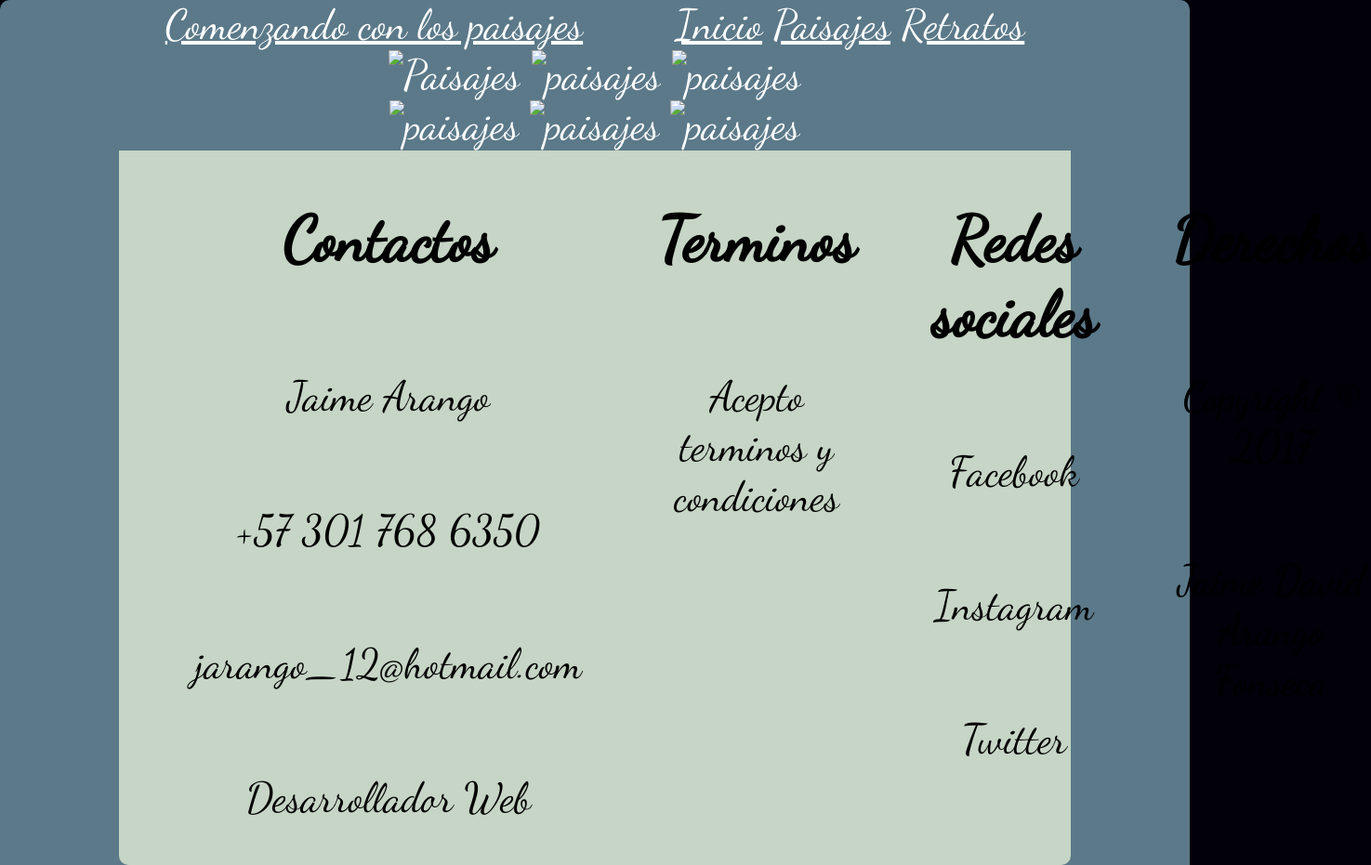
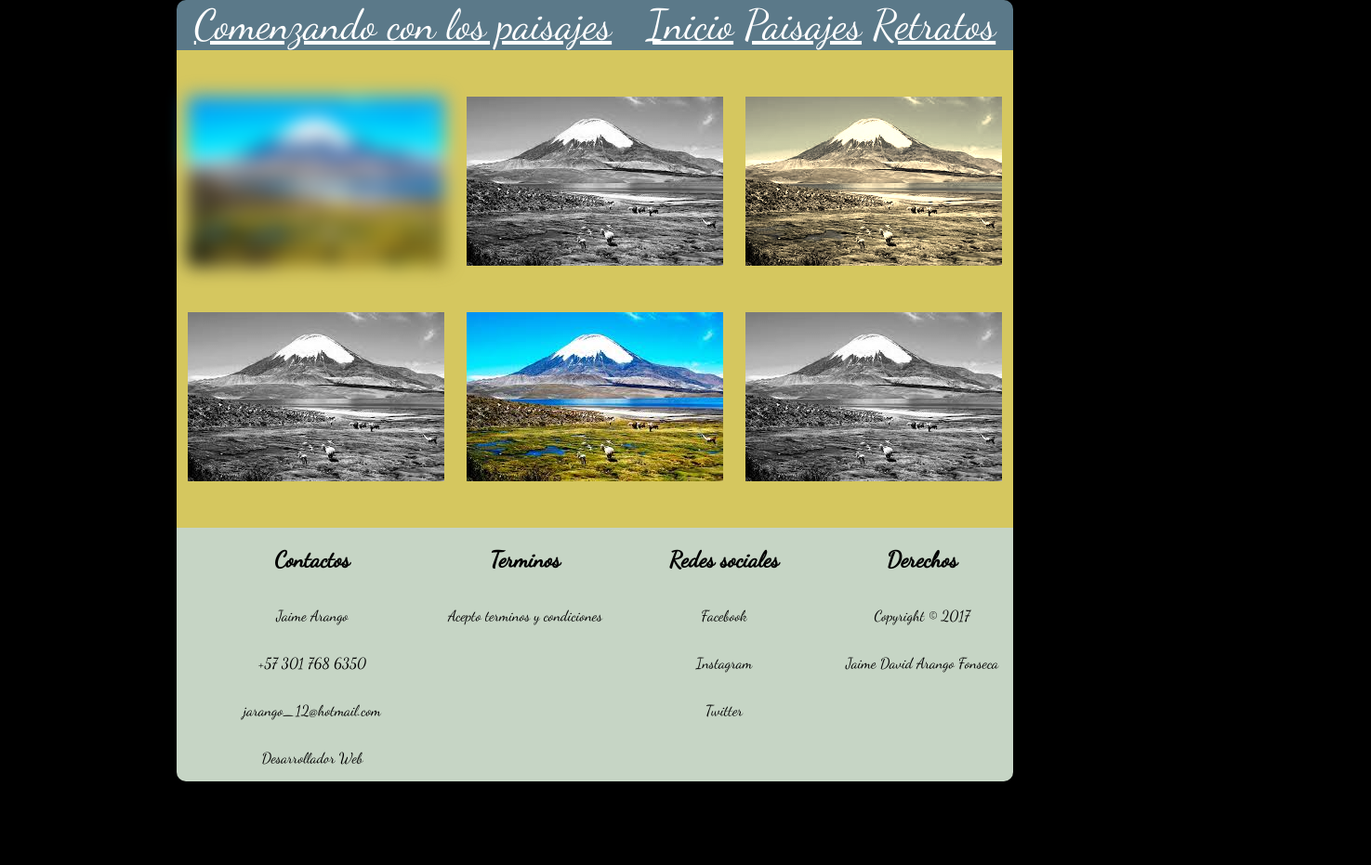
Before and after one commit to jaimearango12/Eveluacionfinalccs, a plain HTML site: page Paisajes.html in a window 1280 px wide. Shown: the whole page at 93% size, 1475 px wide, since content can reach past the window. After the commit the page ends 841 px from the top, so only its background shows below. Drawn offline with Linux system fonts and the light colour scheme.

Commit message:
faltan unos retoque finales

```diff
--- a/Paisajes.html
+++ b/Paisajes.html
@@ -4,12 +4,11 @@
     <meta charset="utf-8">
     <meta name="viewport" content="width=device-width">
     <link href="https://fonts.googleapis.com/css?family=Dancing+Script" rel="stylesheet">
-    <link rel="stylesheet" href="css/estilos-alternativo.css">
+    <link rel="stylesheet" href="css/estilos-alternative.css">
     <link rel="stylesheet" href="css/estilos-base.css">
     <title>Inicio</title>
   </head>
   <body>
-    <header>
     <div id="contenedor">
      <header>
         <nav class="titulo">
@@ -22,15 +21,15 @@
         </nav>
      </header>
        <section>
-        <div >
-          <img src="img/" alt="Paisajes">
-          <img src="" alt="paisajes">
-          <img src="" alt="paisajes">
+        <div class="primero" >
+          <img src="imagenes/paisaje.jpg" alt="Paisajes" class="paisaje blur">
+          <img src="imagenes/paisaje.jpg" alt="paisajes" class="paisaje gris">
+          <img src="imagenes/paisaje.jpg" alt="paisajes" class="paisaje sepia">
         </div>
-        <div >
-          <img src="" alt="paisajes">
-          <img src="" alt="paisajes">
-          <img src="" alt="paisajes">
+        <div class="segundo">
+          <img src="imagenes/paisaje.jpg" alt="paisajes" class="paisaje gris">
+          <img src="imagenes/paisaje.jpg" alt="paisajes" class="paisaje">
+          <img src="imagenes/paisaje.jpg" alt="paisajes" class="paisaje gris">
         </div>
        </section>
        <footer>
--- a/css/estilos-alternative.css
+++ b/css/estilos-alternative.css
@@ -0,0 +1,44 @@
+section{
+  background-color:  #d5c75f;
+}
+
+.primero,.segundo{
+  width: 100%;
+  display: flex;
+  flex-direction: row;
+  text-align: center;
+}
+
+.primero{
+  padding: 50px 0 0 0;
+}
+.segundo{
+  padding: 50px 0 50px 0;
+}
+img{
+  margin: auto;
+}
+.blur{
+  filter: blur(10px);
+}
+.gris{
+  filter: grayscale(100%);
+}
+.sepia{
+  filter: sepia(90%);
+}
+@media (max-width:600px) {
+  .paisaje{
+    width: 75%;
+    height: 80%;
+  }
+  .primero,.segundo{
+    flex-direction: column;
+  }
+  .primero img{
+    padding: 50px 0 0 0;
+  }
+  .segundo img{
+    padding: 0 0 50px 0;
+  }
+}
--- a/css/estilos-base.css
+++ b/css/estilos-base.css
@@ -1,14 +1,14 @@
 html,body{
   margin:0;
   padding:0;
-  background-color: #02010a;
+  background-color: black;
   font-family: 'Dancing Script', cursive;
   color: white;
   text-align: center;
 }
 
 #contenedor{
-  width: 80%;
+  width: 900px;
   margin:auto;
   margin-top: 0;
   border-radius: 25px;
```
Also changed, not shown: Retratos.html (+9 -10 lines). Lines whose indentation alone changed are shown as unchanged.
